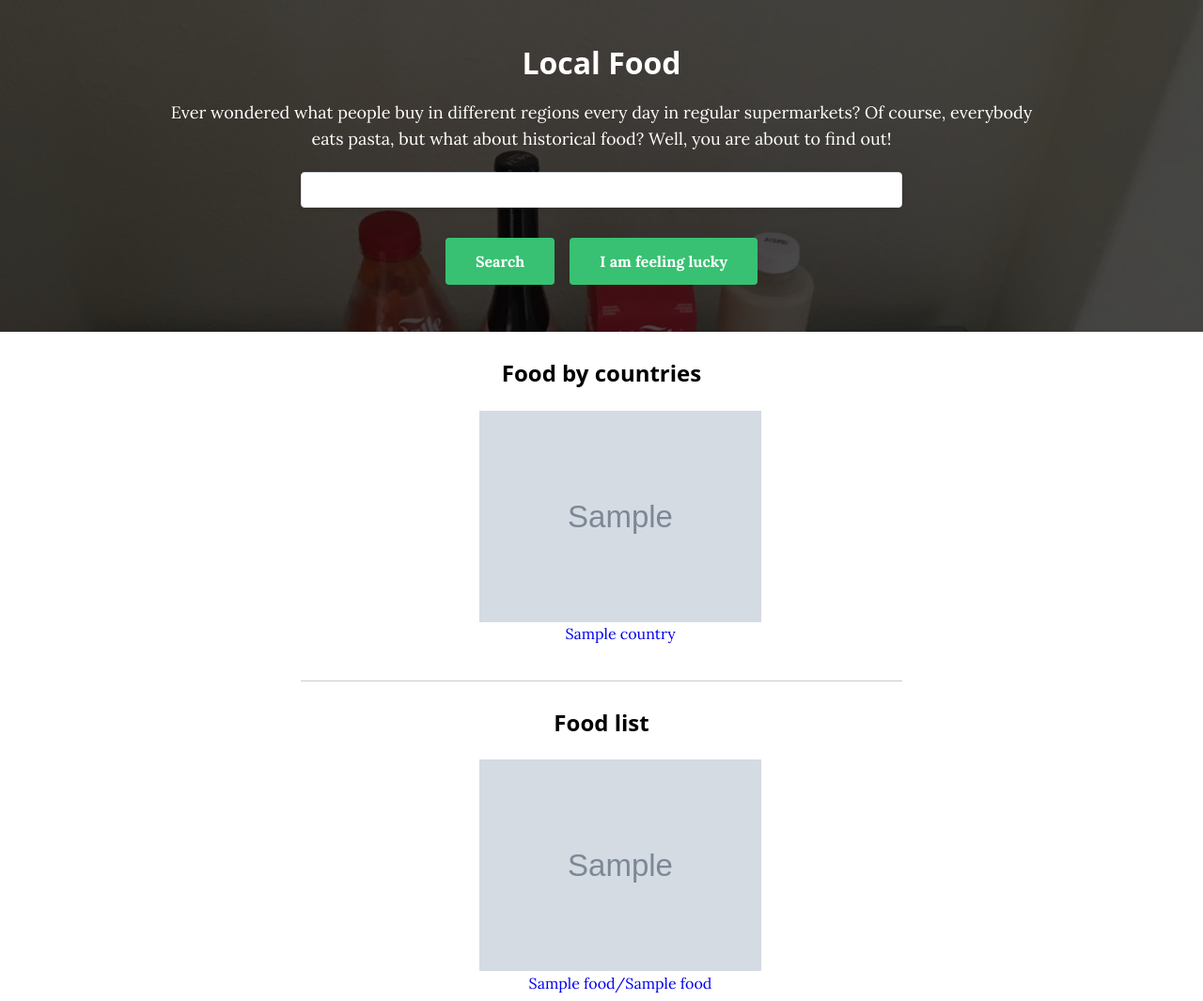
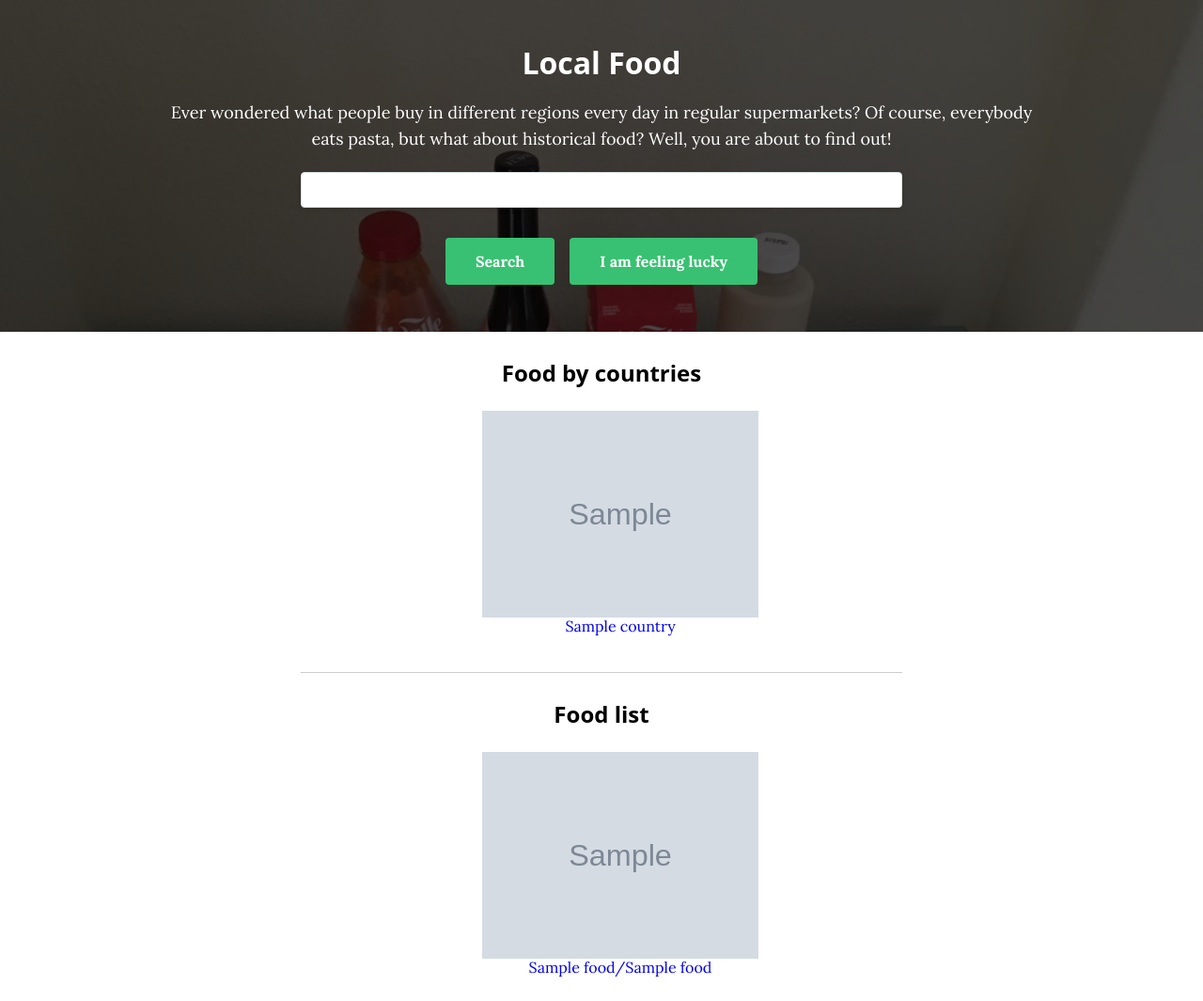
Before and after one commit to Bloomca/local-food, a Django app: page / in a window 1280 px wide. Shown: the part 81-1146 px from the top of the page at 94% size. After the commit the page ends 1121 px from the top, so only its background shows below. Run offline with Django 3.2, Linux system fonts and the light colour scheme; tables that the repository leaves empty hold one stand-in row (values such as "Sample post"); grey boxes marked "Sample" are stand-in pictures; some web fonts are replaced.

Commit message:
improve styling for lists

```diff
--- a/src/static/my.css
+++ b/src/static/my.css
@@ -58,7 +58,9 @@ a {
 }
 
 .lf-card-image {
-  width: 100%;
+  display: block;
+  margin: 0 auto;
+  height: 220px;
 }
 
 .lf-separator {
```
